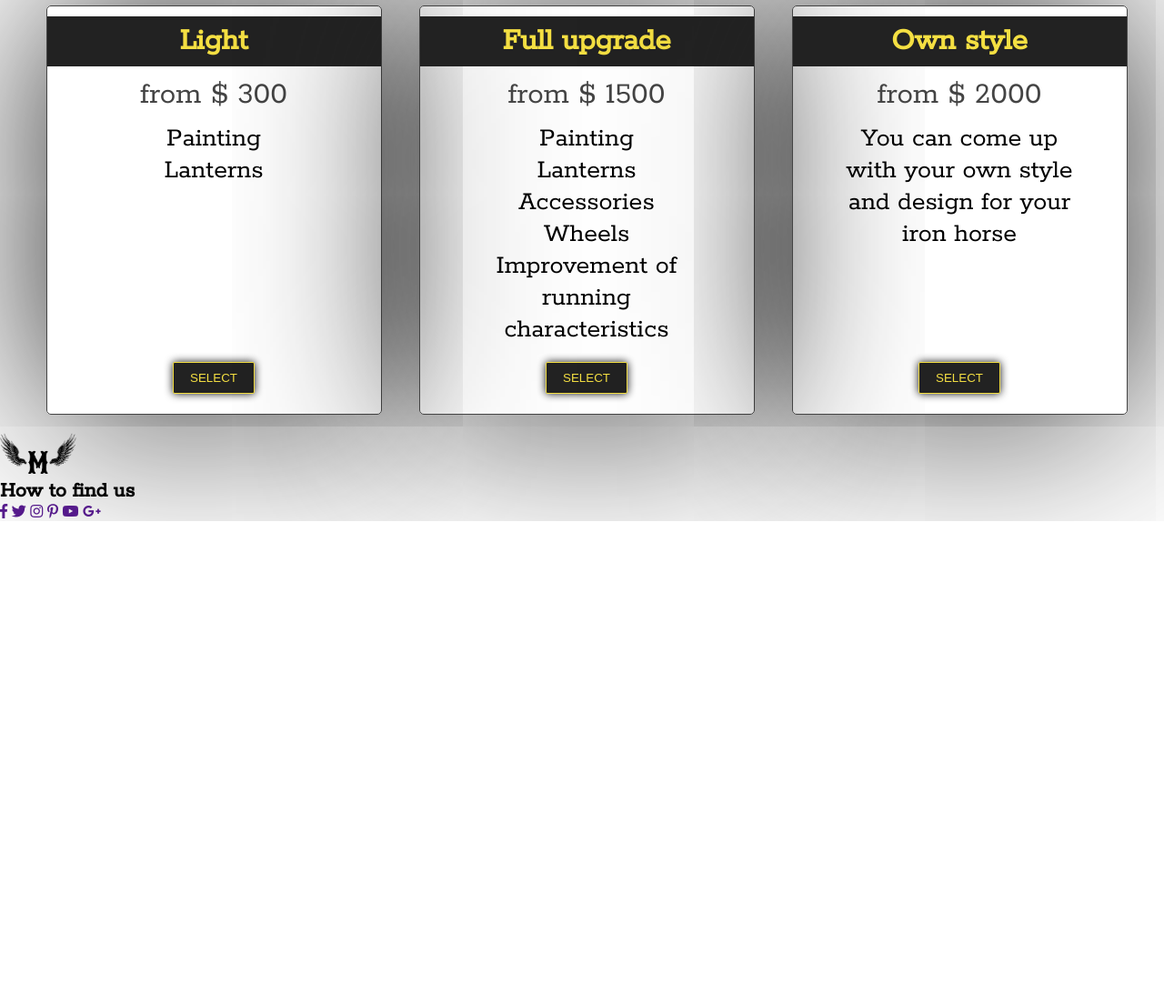
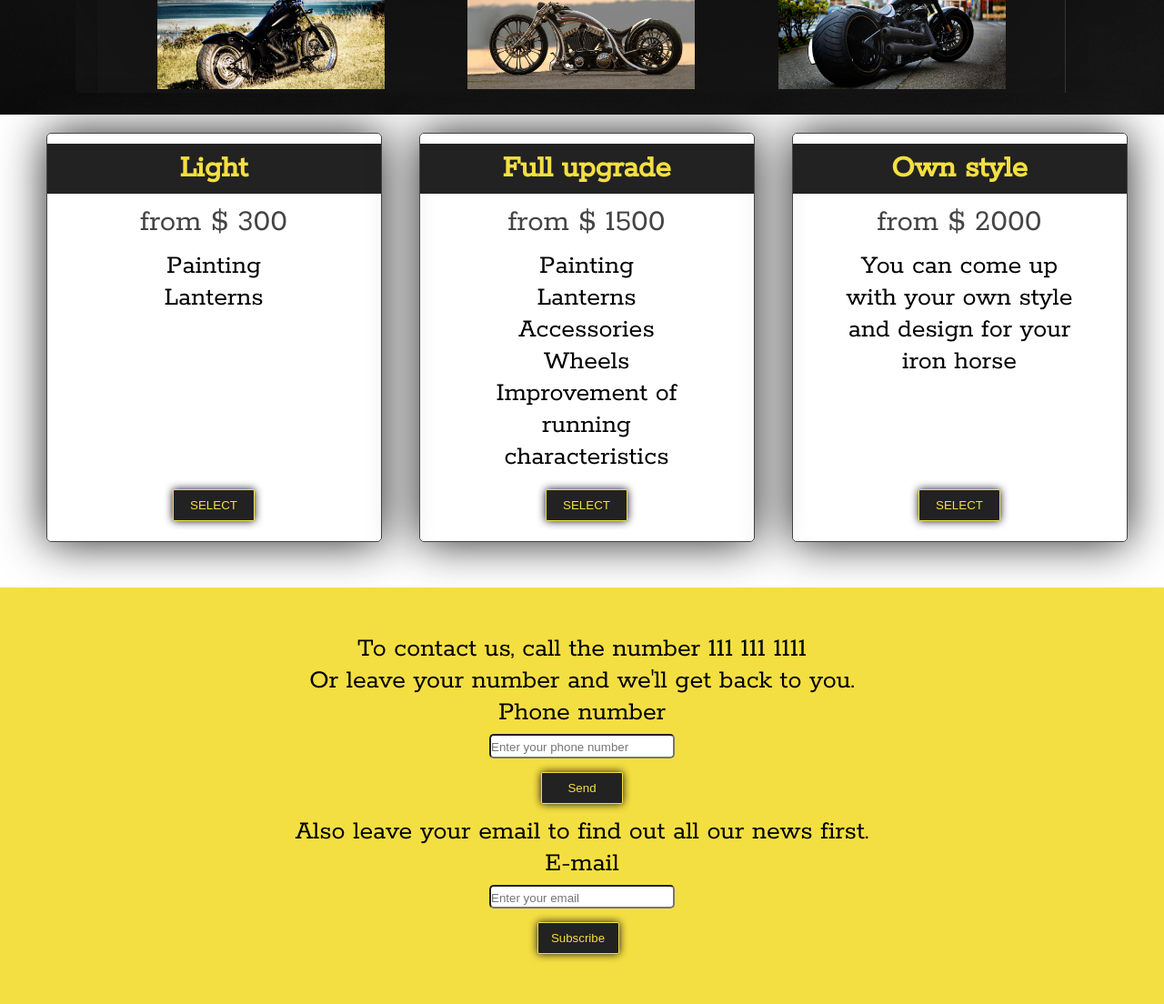
Before and after one commit to Elephant150/Moto, a plain HTML site: page index.html in a window 1280 px wide. Shown: the part 1696-2800 px from the top of the page at 91% size. Before the commit the page ends 2269 px from the top, so only its background shows below. Drawn offline with Linux system fonts and the light colour scheme.

Commit message:
v2 Contacts and pricing

```diff
--- a/index.html
+++ b/index.html
@@ -115,9 +115,22 @@
             </div>
         </div>
         <!---------------------------->
-<!--        Contacts-->
-   <div></div>
-   <!---------------------------->
+        <a name="contacts"></a>
+        <!--        Contacts-->
+        <div class="contacts">
+            <p>To contact us, call the number 111 111 1111</p>
+            <p>Or leave your number and we'll get back to you.</p>
+            <p><label for="tel">Phone number</label></p>
+            <p> <input class="input" type="tel" name="tel" placeholder="Enter your phone number" pattern="\d*" required></p>
+            <button>Send</button>
+            <br>
+            <p>Also leave your email to find out all our news first.</p>
+            <p><label for="tel">E-mail</label></p>
+            <p> <input class="input" type="email" name="email" placeholder="Enter your email" required></p>
+            <button style="margin-right: 0.7%">Subscribe</button>
+        </div>
+        <!---------------------------->
+
     </div>
 
 
--- a/main.css
+++ b/main.css
@@ -80,10 +80,10 @@ nav a:hover {
 
 .topHead p {
     font-size: 70px;
-    text-align: right;
-    width: 20%;
+    text-align: center;
+    width: 30%;
     padding-top: 300px;
-    padding-left: 38%;
+    padding-left: 45%;
 }
 
 .backgroundTop {
@@ -108,12 +108,13 @@ nav a:hover {
     background-color: rgba(0, 0, 0, 0.9);
     background-blend-mode: darken;
     background-size: 1300px;
-    height: 400px;
+    height: 450px;
+    padding-bottom: 50px;
 }
 
 .about p {
     padding-left: 65%;
-    padding-top: 3%;
+    padding-top: 8%;
 }
 
 .about ul {
@@ -135,6 +136,7 @@ nav a:hover {
 .about ul li img {
     margin-left: 55%;
     border: 6px solid #f4df42;
+    margin-top: 3%;
 }
 
 /*------------------------*/
@@ -147,14 +149,14 @@ nav a:hover {
     background-position: 50% 80%;
     background-blend-mode: darken;
     background-size: cover;
-    height: 460px;
+    height: 500px;
     padding-top: 30px;
     margin-top: -8px;
 }
 
 .gallery {
     z-index: 1;
-    height: 400px;
+    height: 450px;
     width: 80%;
     border-radius: 5px;
     padding-top: 10px;
@@ -254,6 +256,7 @@ img[tabindex="0"]:focus * {
     font-size: 30px;
     padding: 20px;
     height: 450px;
+    padding-bottom: 50px;
 }
 
 .first {
@@ -261,11 +264,9 @@ img[tabindex="0"]:focus * {
     margin-right: 5%;
     margin-left: 5%;
     border-radius: 5px;
-    /*    background-color: #999;*/
-    -webkit-box-shadow: inset 0 0 200px #222;
-    -moz-box-shadow: inset 0 0 200px #222;
-    box-shadow:  0 0 200px #222;
-
+    -webkit-box-shadow: 0 0 50px #222;
+    -moz-box-shadow: 0 0 50px #222;
+    box-shadow: 0 0 50px #222;
 }
 
 .second {
@@ -273,9 +274,9 @@ img[tabindex="0"]:focus * {
     margin-right: 5%;
     margin-left: 5%;
     border-radius: 5px;
-    -webkit-box-shadow: inset 0 0 200px #222;
-    -moz-box-shadow: inset 0 0 200px #222;
-    box-shadow:  0 0 200px #222;
+    -webkit-box-shadow: 0 0 50px #222;
+    -moz-box-shadow: 0 0 50px #222;
+    box-shadow: 0 0 50px #222;
 }
 
 .third {
@@ -283,9 +284,9 @@ img[tabindex="0"]:focus * {
     margin-right: 5%;
     margin-left: 5%;
     border-radius: 5px;
-    -webkit-box-shadow: inset 0 0 200px #222;
-    -moz-box-shadow: inset 0 0 200px #222;
-    box-shadow:  0 0 200px #222;
+    -webkit-box-shadow: 0 0 50px #222;
+    -moz-box-shadow: 0 0 50px #222;
+    box-shadow: 0 0 50px #222;
 }
 
 h3 {
@@ -303,7 +304,7 @@ h3 {
     color: #444;
 }
 
-button {
+.pricing button {
     color: #f4df42;
     background-color: #222;
     height: 35px;
@@ -317,13 +318,13 @@ button {
     box-shadow: 0 0 10px #111;
 }
 
-button:hover {
+.pricing button:hover {
     color: #222;
     background-color: #f4df42;
     border: 1px solid #222;
 }
 
-p {
+.pricing p {
     text-align: center;
     width: 70%;
     margin-left: 15%;
@@ -333,6 +334,47 @@ p {
     display: grid;
     grid-template-columns: 1fr 1fr 1fr;
     margin-left: 10px;
+}
+
+/*------------------------*/
+
+/*-----Contacts-------*/
+
+.contacts {
+    background-color: #f4df42;
+    height: 400px;
+    font-size: 30px;
+    text-align: center;
+    padding-top: 50px;
+    padding-bottom: 50px;
+}
+
+.contacts input {
+    height: 20px;
+    width: 200px;
+    padding-top: 0.2%;
+    border-radius: 5px;
+}
+
+.contacts button {
+    text-align: center;
+    color: #f4df42;
+    background-color: #222;
+    height: 35px;
+    width: 90px;
+    border: 1px solid #f4df42;
+    border-radius: 2px;
+    margin-top: 1%;
+    margin-bottom: 1%;
+    -webkit-box-shadow: 0 0 10px #111;
+    -moz-box-shadow: 0 0 10px #111;
+    box-shadow: 0 0 10px #111;
+}
+
+.contacts button:hover{
+    color: #222;
+    background-color: #f4df42;
+    border: 1px solid #222;
 }
 
 /*------------------------*/
```
